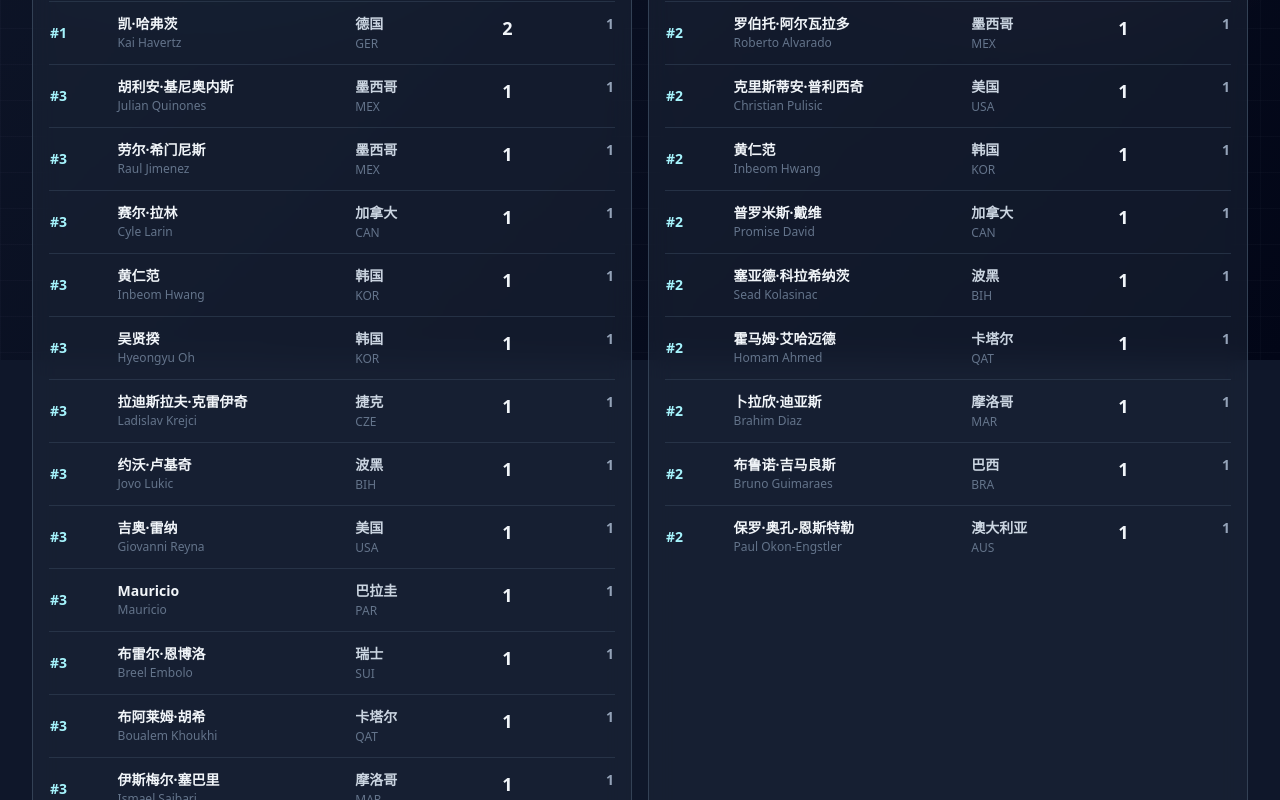
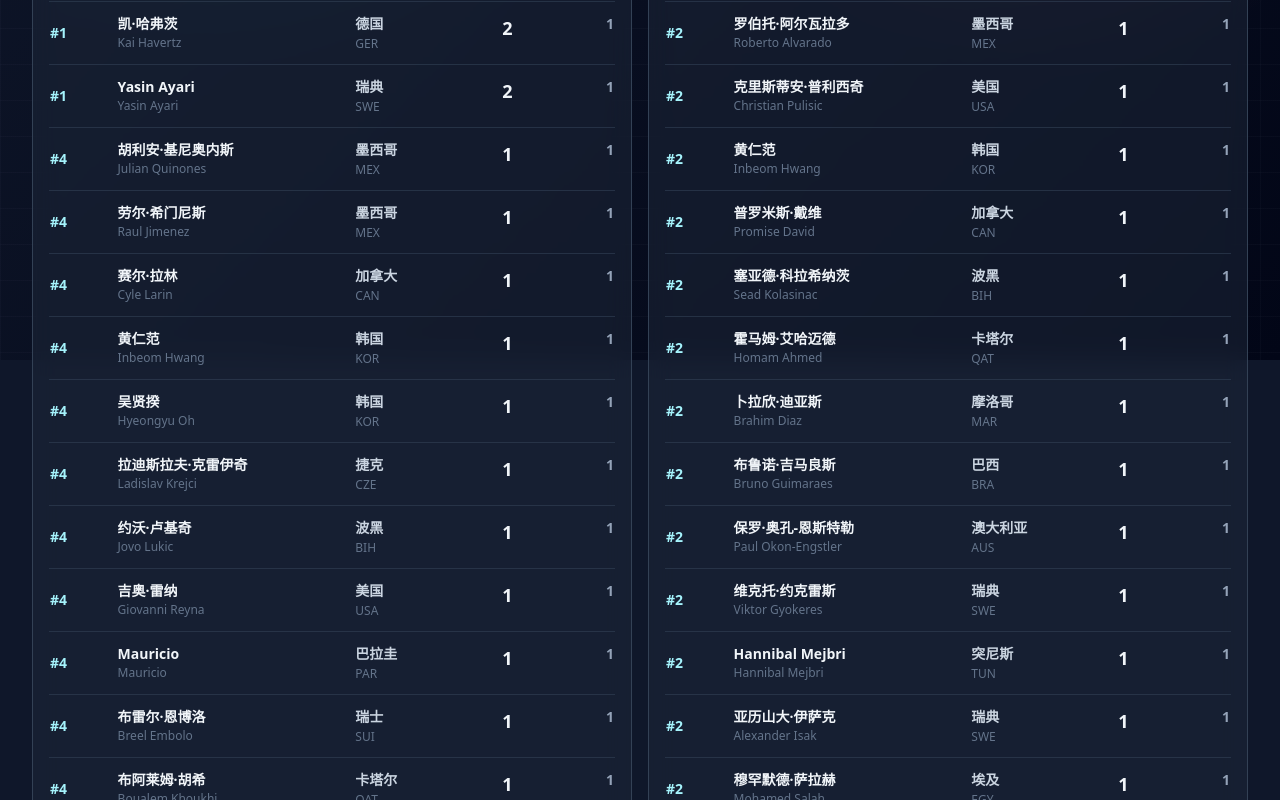
Before and after one commit to huayu2025ai-sketch/world-cup-26, a Next.js app: page /stats in a window 1280 px wide. Shown: the part 440-1240 px from the top of the page. Built offline with nearby package versions, Linux system fonts and the light colour scheme.

Commit message:
auto: update world cup data 2026-06-16-07:21

```diff
--- a/constants/scheduleData.ts
+++ b/constants/scheduleData.ts
@@ -98,9 +98,19 @@ const matchInputs: ScheduleMatchInput[] = [
   { id: 11, stage: "分组赛", group: "E", date: "2026-06-14", etTime: "19:00", home: "科特迪瓦", away: "厄瓜多尔", venue: "MetLife Stadium", city: "New York New Jersey", homeScore: 1, awayScore: 0, goalScorers: [
     { player: "阿马德·迪亚洛", team: "科特迪瓦", minute: "90'", type: "goal" },
   ] },
-  { id: 12, stage: "分组赛", group: "F", date: "2026-06-14", etTime: "22:00", home: "瑞典", away: "突尼斯", venue: "Estadio Akron", city: "Guadalajara" },
-  { id: 13, stage: "分组赛", group: "H", date: "2026-06-15", etTime: "12:00", home: "西班牙", away: "佛得角", venue: "Mercedes-Benz Stadium", city: "Atlanta" },
-  { id: 14, stage: "分组赛", group: "G", date: "2026-06-15", etTime: "15:00", home: "比利时", away: "埃及", venue: "NRG Stadium", city: "Houston" },
+  { id: 12, stage: "分组赛", group: "F", date: "2026-06-14", etTime: "22:00", home: "瑞典", away: "突尼斯", venue: "Estadio Akron", city: "Guadalajara", homeScore: 5, awayScore: 1, goalScorers: [
+    { player: "Yasin Ayari", team: "瑞典", minute: "7'", type: "goal" },
+    { player: "亚历山大·伊萨克", team: "瑞典", minute: "30'", type: "goal" },
+    { player: "Omar Rekik", team: "突尼斯", minute: "43'", type: "goal" },
+    { player: "维克托·约克雷斯", team: "瑞典", minute: "60'", type: "goal" },
+    { player: "马蒂亚斯·斯万贝里", team: "瑞典", minute: "86'", type: "goal" },
+    { player: "Yasin Ayari", team: "瑞典", minute: "90+6'", type: "goal" },
+  ] },
+  { id: 13, stage: "分组赛", group: "H", date: "2026-06-15", etTime: "12:00", home: "西班牙", away: "佛得角", venue: "Mercedes-Benz Stadium", city: "Atlanta", homeScore: 0, awayScore: 0, goalScorers: [] },
+  { id: 14, stage: "分组赛", group: "G", date: "2026-06-15", etTime: "15:00", home: "比利时", away: "埃及", venue: "NRG Stadium", city: "Houston", homeScore: 1, awayScore: 1, goalScorers: [
+    { player: "埃马姆·阿舒尔", team: "埃及", minute: "19'", type: "goal" },
+    { player: "穆罕默德·哈尼", team: "埃及", minute: "66'", type: "ownGoal" },
+  ] },
   { id: 15, stage: "分组赛", group: "H", date: "2026-06-15", etTime: "18:00", home: "沙特阿拉伯", away: "乌拉圭", venue: "AT&T Stadium", city: "Dallas" },
   { id: 16, stage: "分组赛", group: "G", date: "2026-06-15", etTime: "21:00", home: "伊朗", away: "新西兰", venue: "BMO Field", city: "Toronto" },
   { id: 17, stage: "分组赛", group: "I", date: "2026-06-16", etTime: "15:00", home: "法国", away: "塞内加尔", venue: "MetLife Stadium", city: "New York New Jersey" },
--- a/constants/tournamentStats.ts
+++ b/constants/tournamentStats.ts
@@ -11,33 +11,39 @@ export type PlayerStat = {
 export const goalsRanking: PlayerStat[] = [
   { rank: 1, player: "Folarin Balogun", chineseName: "福拉林·巴洛贡", team: "美国", teamCode: "USA", value: 2, matches: 1 },
   { rank: 1, player: "Kai Havertz", chineseName: "凯·哈弗茨", team: "德国", teamCode: "GER", value: 2, matches: 1 },
-  { rank: 3, player: "Julian Quinones", chineseName: "胡利安·基尼奥内斯", team: "墨西哥", teamCode: "MEX", value: 1, matches: 1 },
-  { rank: 3, player: "Raul Jimenez", chineseName: "劳尔·希门尼斯", team: "墨西哥", teamCode: "MEX", value: 1, matches: 1 },
-  { rank: 3, player: "Cyle Larin", chineseName: "赛尔·拉林", team: "加拿大", teamCode: "CAN", value: 1, matches: 1 },
-  { rank: 3, player: "Inbeom Hwang", chineseName: "黄仁范", team: "韩国", teamCode: "KOR", value: 1, matches: 1 },
-  { rank: 3, player: "Hyeongyu Oh", chineseName: "吴贤揆", team: "韩国", teamCode: "KOR", value: 1, matches: 1 },
-  { rank: 3, player: "Ladislav Krejci", chineseName: "拉迪斯拉夫·克雷伊奇", team: "捷克", teamCode: "CZE", value: 1, matches: 1 },
-  { rank: 3, player: "Jovo Lukic", chineseName: "约沃·卢基奇", team: "波黑", teamCode: "BIH", value: 1, matches: 1 },
-  { rank: 3, player: "Giovanni Reyna", chineseName: "吉奥·雷纳", team: "美国", teamCode: "USA", value: 1, matches: 1 },
-  { rank: 3, player: "Mauricio", chineseName: "Mauricio", team: "巴拉圭", teamCode: "PAR", value: 1, matches: 1 },
-  { rank: 3, player: "Breel Embolo", chineseName: "布雷尔·恩博洛", team: "瑞士", teamCode: "SUI", value: 1, matches: 1 },
-  { rank: 3, player: "Boualem Khoukhi", chineseName: "布阿莱姆·胡希", team: "卡塔尔", teamCode: "QAT", value: 1, matches: 1 },
-  { rank: 3, player: "Ismael Saibari", chineseName: "伊斯梅尔·塞巴里", team: "摩洛哥", teamCode: "MAR", value: 1, matches: 1 },
-  { rank: 3, player: "Vinicius Junior", chineseName: "维尼修斯·儒尼奥尔", team: "巴西", teamCode: "BRA", value: 1, matches: 1 },
-  { rank: 3, player: "John McGinn", chineseName: "约翰·麦金", team: "苏格兰", teamCode: "SCO", value: 1, matches: 1 },
-  { rank: 3, player: "Nestory Irankunda", chineseName: "内斯托里·伊兰昆达", team: "澳大利亚", teamCode: "AUS", value: 1, matches: 1 },
-  { rank: 3, player: "Connor Metcalfe", chineseName: "康纳·梅特卡夫", team: "澳大利亚", teamCode: "AUS", value: 1, matches: 1 },
-  { rank: 3, player: "Felix Nmecha", chineseName: "费利克斯·恩梅查", team: "德国", teamCode: "GER", value: 1, matches: 1 },
-  { rank: 3, player: "Livano Comenencia", chineseName: "Livano Comenencia", team: "库拉索", teamCode: "CUW", value: 1, matches: 1 },
-  { rank: 3, player: "Nico Schlotterbeck", chineseName: "尼科·施洛特贝克", team: "德国", teamCode: "GER", value: 1, matches: 1 },
-  { rank: 3, player: "Jamal Musiala", chineseName: "贾马尔·穆西亚拉", team: "德国", teamCode: "GER", value: 1, matches: 1 },
-  { rank: 3, player: "Nathaniel Brown", chineseName: "Nathaniel Brown", team: "德国", teamCode: "GER", value: 1, matches: 1 },
-  { rank: 3, player: "Deniz Undav", chineseName: "德尼兹·翁达夫", team: "德国", teamCode: "GER", value: 1, matches: 1 },
-  { rank: 3, player: "Virgil van Dijk", chineseName: "维吉尔·范戴克", team: "荷兰", teamCode: "NED", value: 1, matches: 1 },
-  { rank: 3, player: "Keito Nakamura", chineseName: "中村敬斗", team: "日本", teamCode: "JPN", value: 1, matches: 1 },
-  { rank: 3, player: "Crysencio Summerville", chineseName: "Crysencio Summerville", team: "荷兰", teamCode: "NED", value: 1, matches: 1 },
-  { rank: 3, player: "Daichi Kamada", chineseName: "镰田大地", team: "日本", teamCode: "JPN", value: 1, matches: 1 },
-  { rank: 3, player: "Amad Diallo", chineseName: "阿马德·迪亚洛", team: "科特迪瓦", teamCode: "CIV", value: 1, matches: 1 }
+  { rank: 1, player: "Yasin Ayari", chineseName: "Yasin Ayari", team: "瑞典", teamCode: "SWE", value: 2, matches: 1 },
+  { rank: 4, player: "Julian Quinones", chineseName: "胡利安·基尼奥内斯", team: "墨西哥", teamCode: "MEX", value: 1, matches: 1 },
+  { rank: 4, player: "Raul Jimenez", chineseName: "劳尔·希门尼斯", team: "墨西哥", teamCode: "MEX", value: 1, matches: 1 },
+  { rank: 4, player: "Cyle Larin", chineseName: "赛尔·拉林", team: "加拿大", teamCode: "CAN", value: 1, matches: 1 },
+  { rank: 4, player: "Inbeom Hwang", chineseName: "黄仁范", team: "韩国", teamCode: "KOR", value: 1, matches: 1 },
+  { rank: 4, player: "Hyeongyu Oh", chineseName: "吴贤揆", team: "韩国", teamCode: "KOR", value: 1, matches: 1 },
+  { rank: 4, player: "Ladislav Krejci", chineseName: "拉迪斯拉夫·克雷伊奇", team: "捷克", teamCode: "CZE", value: 1, matches: 1 },
+  { rank: 4, player: "Jovo Lukic", chineseName: "约沃·卢基奇", team: "波黑", teamCode: "BIH", value: 1, matches: 1 },
+  { rank: 4, player: "Giovanni Reyna", chineseName: "吉奥·雷纳", team: "美国", teamCode: "USA", value: 1, matches: 1 },
+  { rank: 4, player: "Mauricio", chineseName: "Mauricio", team: "巴拉圭", teamCode: "PAR", value: 1, matches: 1 },
+  { rank: 4, player: "Breel Embolo", chineseName: "布雷尔·恩博洛", team: "瑞士", teamCode: "SUI", value: 1, matches: 1 },
+  { rank: 4, player: "Boualem Khoukhi", chineseName: "布阿莱姆·胡希", team: "卡塔尔", teamCode: "QAT", value: 1, matches: 1 },
+  { rank: 4, player: "Ismael Saibari", chineseName: "伊斯梅尔·塞巴里", team: "摩洛哥", teamCode: "MAR", value: 1, matches: 1 },
+  { rank: 4, player: "Vinicius Junior", chineseName: "维尼修斯·儒尼奥尔", team: "巴西", teamCode: "BRA", value: 1, matches: 1 },
+  { rank: 4, player: "John McGinn", chineseName: "约翰·麦金", team: "苏格兰", teamCode: "SCO", value: 1, matches: 1 },
+  { rank: 4, player: "Nestory Irankunda", chineseName: "内斯托里·伊兰昆达", team: "澳大利亚", teamCode: "AUS", value: 1, matches: 1 },
+  { rank: 4, player: "Connor Metcalfe", chineseName: "康纳·梅特卡夫", team: "澳大利亚", teamCode: "AUS", value: 1, matches: 1 },
+  { rank: 4, player: "Felix Nmecha", chineseName: "费利克斯·恩梅查", team: "德国", teamCode: "GER", value: 1, matches: 1 },
+  { rank: 4, player: "Livano Comenencia", chineseName: "Livano Comenencia", team: "库拉索", teamCode: "CUW", value: 1, matches: 1 },
+  { rank: 4, player: "Nico Schlotterbeck", chineseName: "尼科·施洛特贝克", team: "德国", teamCode: "GER", value: 1, matches: 1 },
+  { rank: 4, player: "Jamal Musiala", chineseName: "贾马尔·穆西亚拉", team: "德国", teamCode: "GER", value: 1, matches: 1 },
+  { rank: 4, player: "Nathaniel Brown", chineseName: "Nathaniel Brown", team: "德国", teamCode: "GER", value: 1, matches: 1 },
+  { rank: 4, player: "Deniz Undav", chineseName: "德尼兹·翁达夫", team: "德国", teamCode: "GER", value: 1, matches: 1 },
+  { rank: 4, player: "Virgil van Dijk", chineseName: "维吉尔·范戴克", team: "荷兰", teamCode: "NED", value: 1, matches: 1 },
+  { rank: 4, player: "Keito Nakamura", chineseName: "中村敬斗", team: "日本", teamCode: "JPN", value: 1, matches: 1 },
+  { rank: 4, player: "Crysencio Summerville", chineseName: "Crysencio Summerville", team: "荷兰", teamCode: "NED", value: 1, matches: 1 },
+  { rank: 4, player: "Daichi Kamada", chineseName: "镰田大地", team: "日本", teamCode: "JPN", value: 1, matches: 1 },
+  { rank: 4, player: "Amad Diallo", chineseName: "阿马德·迪亚洛", team: "科特迪瓦", teamCode: "CIV", value: 1, matches: 1 },
+  { rank: 4, player: "Alexander Isak", chineseName: "亚历山大·伊萨克", team: "瑞典", teamCode: "SWE", value: 1, matches: 1 },
+  { rank: 4, player: "Omar Rekik", chineseName: "Omar Rekik", team: "突尼斯", teamCode: "TUN", value: 1, matches: 1 },
+  { rank: 4, player: "Viktor Gyokeres", chineseName: "维克托·约克雷斯", team: "瑞典", teamCode: "SWE", value: 1, matches: 1 },
+  { rank: 4, player: "Mattias Svanberg", chineseName: "马蒂亚斯·斯万贝里", team: "瑞典", teamCode: "SWE", value: 1, matches: 1 },
+  { rank: 4, player: "Emam Ashour", chineseName: "埃马姆·阿舒尔", team: "埃及", teamCode: "EGY", value: 1, matches: 1 }
 ];
 
 export const assistsRanking: PlayerStat[] = [
@@ -50,10 +56,14 @@ export const assistsRanking: PlayerStat[] = [
   { rank: 2, player: "Homam Ahmed", chineseName: "霍马姆·艾哈迈德", team: "卡塔尔", teamCode: "QAT", value: 1, matches: 1 },
   { rank: 2, player: "Brahim Diaz", chineseName: "卜拉欣·迪亚斯", team: "摩洛哥", teamCode: "MAR", value: 1, matches: 1 },
   { rank: 2, player: "Bruno Guimaraes", chineseName: "布鲁诺·吉马良斯", team: "巴西", teamCode: "BRA", value: 1, matches: 1 },
-  { rank: 2, player: "Paul Okon-Engstler", chineseName: "保罗·奥孔-恩斯特勒", team: "澳大利亚", teamCode: "AUS", value: 1, matches: 1 }
+  { rank: 2, player: "Paul Okon-Engstler", chineseName: "保罗·奥孔-恩斯特勒", team: "澳大利亚", teamCode: "AUS", value: 1, matches: 1 },
+  { rank: 2, player: "Viktor Gyokeres", chineseName: "维克托·约克雷斯", team: "瑞典", teamCode: "SWE", value: 1, matches: 1 },
+  { rank: 2, player: "Hannibal Mejbri", chineseName: "Hannibal Mejbri", team: "突尼斯", teamCode: "TUN", value: 1, matches: 1 },
+  { rank: 2, player: "Alexander Isak", chineseName: "亚历山大·伊萨克", team: "瑞典", teamCode: "SWE", value: 1, matches: 1 },
+  { rank: 2, player: "Mohamed Salah", chineseName: "穆罕默德·萨拉赫", team: "埃及", teamCode: "EGY", value: 1, matches: 1 }
 ];
 
 export const statsNotice = {
-    title: "科特迪瓦 1-0 厄瓜多尔赛果已更新",
-    body: "已补入第 11 场终场比分与阿马德·迪亚洛 90' 进球；助攻榜未新增未完全确认的助攻。"
+    title: "第 12-14 场赛果已更新",
+    body: "已补入瑞典 5-1 突尼斯、西班牙 0-0 佛得角、比利时 1-1 埃及；射手榜新增已确认非乌龙进球，助攻榜只加入来源明确的助攻。"
   };
--- a/constants/worldcupData.ts
+++ b/constants/worldcupData.ts
@@ -41,6 +41,22 @@ export type GroupOverviewUpdate = {
 };
 
 export const groupOverviewUpdates: GroupOverviewUpdate[] = [
+  {
+    updatedAt: "2026-06-16T07:18:00+08:00",
+    updatedAtLabel: "北京时间 2026年6月16日 07:18",
+    title: "F/G/H组第12-14场赛果更新",
+    summary: "本次按北京时间 2026-06-16 07:18 复核当前比赛进度：瑞典 5-1 突尼斯、西班牙 0-0 佛得角、比利时 1-1 埃及已终场，补入第 12-14 场比分、进球记录、球员统计与 F/G/H 组积分榜。",
+    changes: [
+      "scheduleData.ts 补入瑞典 5-1 突尼斯：Yasin Ayari 7' 和 90+6'、亚历山大·伊萨克 30'、Omar Rekik 43'（突尼斯）、维克托·约克雷斯 60'、马蒂亚斯·斯万贝里 86'。",
+      "scheduleData.ts 补入西班牙 0-0 佛得角：双方互交白卷。",
+      "scheduleData.ts 补入比利时 1-1 埃及：埃马姆·阿舒尔 19'（埃及）、穆罕默德·哈尼 66' 乌龙（比利时扳平）。",
+      "F 组积分榜重算：瑞典 1 战 3 分、净胜球 +4 暂列第一；荷兰与日本各 1 分、净胜球 0 分列第二、第三；突尼斯 0 分垫底。",
+      "G 组积分榜重算：比利时与埃及各 1 战 1 分、净胜球 0 并列；伊朗与新西兰尚未开赛。",
+      "H 组积分榜重算：西班牙与佛得角各 1 战 1 分、净胜球 0 并列；沙特阿拉伯与乌拉圭尚未开赛。",
+      "射手榜新增 Yasin Ayari 2 球领跑，以及亚历山大·伊萨克、维克托·约克雷斯、马蒂亚斯·斯万贝里、Omar Rekik、埃马姆·阿舒尔各 1 球；乌龙球不计入射手榜。",
+      "助攻榜新增维克托·约克雷斯、Hannibal Mejbri、亚历山大·伊萨克、穆罕默德·萨拉赫各 1 次（来源明确确认的助攻）。"
+    ]
+  },
   {
     updatedAt: "2026-06-15T09:07:00+08:00",
     updatedAtLabel: "北京时间 2026年6月15日 09:07",
@@ -523,10 +539,10 @@ export const worldCupGroups: WorldCupGroup[] = [
       { name: "突尼斯", englishName: "Tunisia", code: "TUN", flag: "🇹🇳", confederation: "CAF", pot: 3 }
     ],
     standings: [
+      { name: "瑞典", code: "SWE", played: 1, won: 1, draw: 0, lost: 0, goalsFor: 5, goalsAgainst: 1, goalDiff: 4, points: 3 },
       { name: "荷兰", code: "NED", played: 1, won: 0, draw: 1, lost: 0, goalsFor: 2, goalsAgainst: 2, goalDiff: 0, points: 1 },
       { name: "日本", code: "JPN", played: 1, won: 0, draw: 1, lost: 0, goalsFor: 2, goalsAgainst: 2, goalDiff: 0, points: 1 },
-      { name: "瑞典", code: "SWE", played: 0, won: 0, draw: 0, lost: 0, goalsFor: 0, goalsAgainst: 0, goalDiff: 0, points: 0 },
-      { name: "突尼斯", code: "TUN", played: 0, won: 0, draw: 0, lost: 0, goalsFor: 0, goalsAgainst: 0, goalDiff: 0, points: 0 }
+      { name: "突尼斯", code: "TUN", played: 1, won: 0, draw: 0, lost: 1, goalsFor: 1, goalsAgainst: 5, goalDiff: -4, points: 0 }
     ]
   },
   {
@@ -543,8 +559,8 @@ export const worldCupGroups: WorldCupGroup[] = [
       { name: "新西兰", englishName: "New Zealand", code: "NZL", flag: "🇳🇿", confederation: "OFC", pot: 4 }
     ],
     standings: [
-      { name: "比利时", code: "BEL", played: 0, won: 0, draw: 0, lost: 0, goalsFor: 0, goalsAgainst: 0, goalDiff: 0, points: 0 },
-      { name: "埃及", code: "EGY", played: 0, won: 0, draw: 0, lost: 0, goalsFor: 0, goalsAgainst: 0, goalDiff: 0, points: 0 },
+      { name: "埃及", code: "EGY", played: 1, won: 0, draw: 1, lost: 0, goalsFor: 1, goalsAgainst: 1, goalDiff: 0, points: 1 },
+      { name: "比利时", code: "BEL", played: 1, won: 0, draw: 1, lost: 0, goalsFor: 1, goalsAgainst: 1, goalDiff: 0, points: 1 },
       { name: "伊朗", code: "IRN", played: 0, won: 0, draw: 0, lost: 0, goalsFor: 0, goalsAgainst: 0, goalDiff: 0, points: 0 },
       { name: "新西兰", code: "NZL", played: 0, won: 0, draw: 0, lost: 0, goalsFor: 0, goalsAgainst: 0, goalDiff: 0, points: 0 }
     ]
@@ -563,8 +579,8 @@ export const worldCupGroups: WorldCupGroup[] = [
       { name: "乌拉圭", englishName: "Uruguay", code: "URU", flag: "🇺🇾", confederation: "CONMEBOL", pot: 2 }
     ],
     standings: [
-      { name: "西班牙", code: "ESP", played: 0, won: 0, draw: 0, lost: 0, goalsFor: 0, goalsAgainst: 0, goalDiff: 0, points: 0 },
-      { name: "佛得角", code: "CPV", played: 0, won: 0, draw: 0, lost: 0, goalsFor: 0, goalsAgainst: 0, goalDiff: 0, points: 0 },
+      { name: "西班牙", code: "ESP", played: 1, won: 0, draw: 1, lost: 0, goalsFor: 0, goalsAgainst: 0, goalDiff: 0, points: 1 },
+      { name: "佛得角", code: "CPV", played: 1, won: 0, draw: 1, lost: 0, goalsFor: 0, goalsAgainst: 0, goalDiff: 0, points: 1 },
       { name: "沙特阿拉伯", code: "KSA", played: 0, won: 0, draw: 0, lost: 0, goalsFor: 0, goalsAgainst: 0, goalDiff: 0, points: 0 },
       { name: "乌拉圭", code: "URU", played: 0, won: 0, draw: 0, lost: 0, goalsFor: 0, goalsAgainst: 0, goalDiff: 0, points: 0 }
     ]
```
Also changed, not shown: .match-results.json, 1 other file (tests, documents, lock files or other folders).
